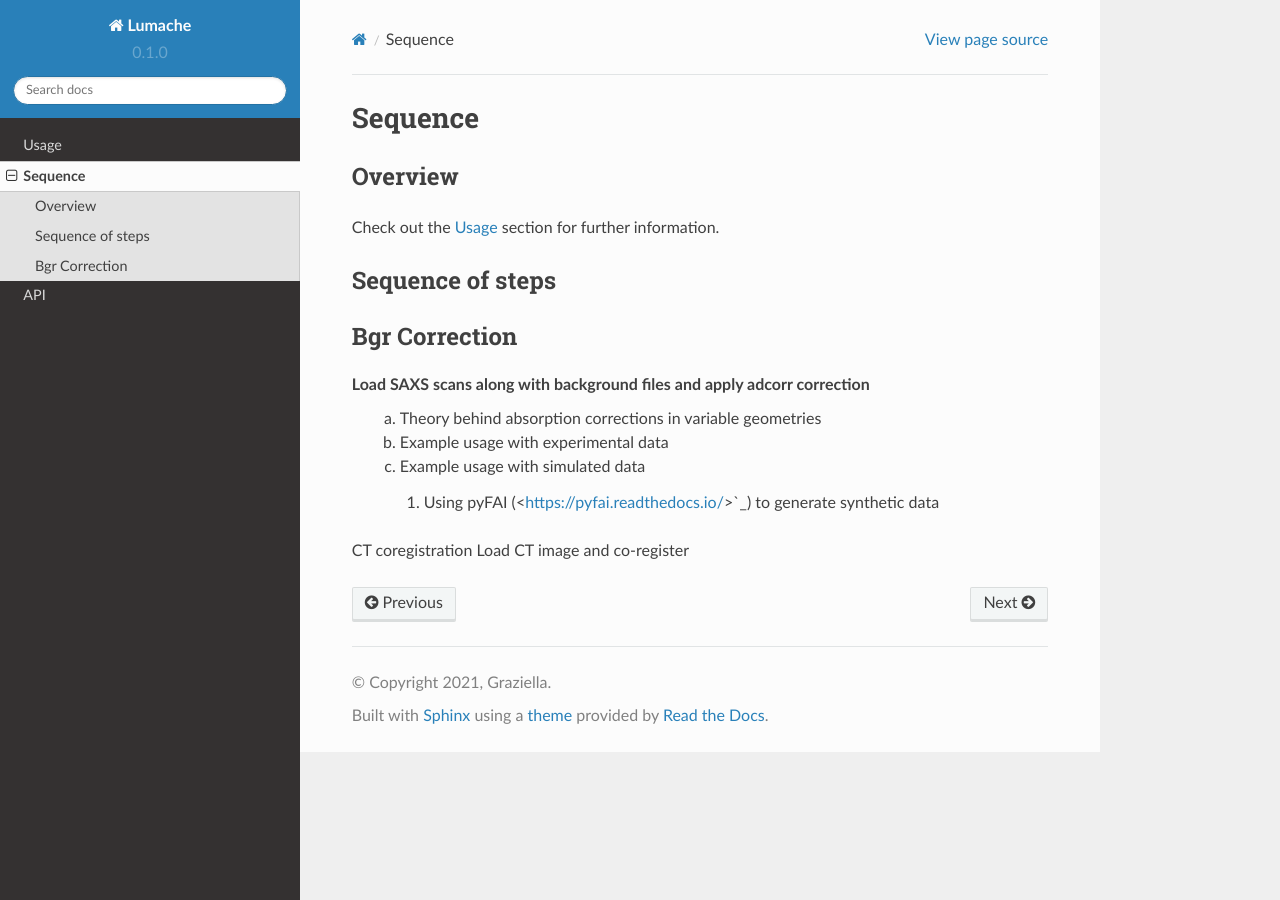
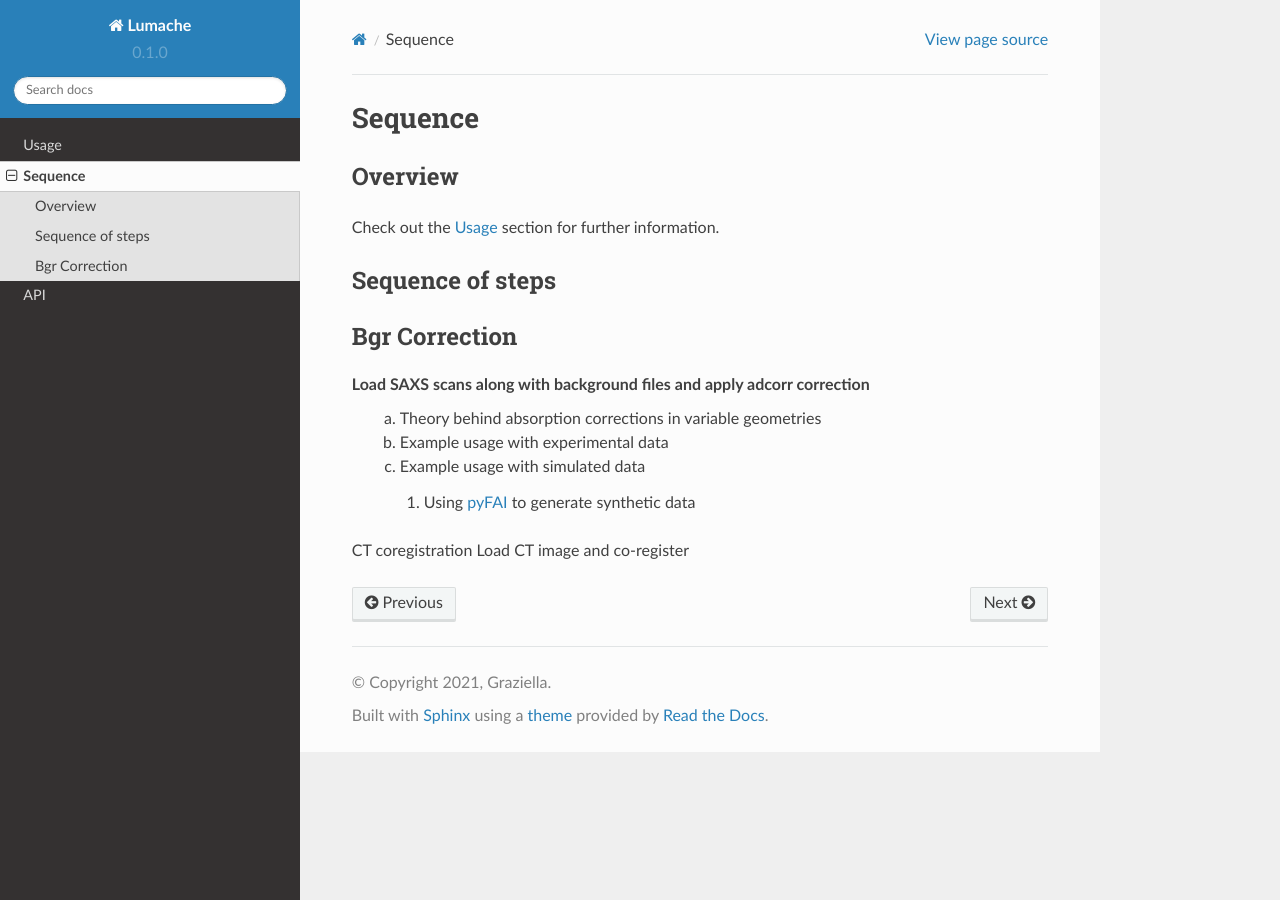
Before and after one commit to himadri111/saxs-docs-tutorial, a Sphinx documentation site: the page built from docs/source/sequence.rst, in a window 1280 px wide. Built offline with Sphinx 7.4.7 and the Read the Docs theme 2.0.0, drawn with Linux system fonts in a browser that asks for light colours.

Commit message:
Update sequence.rst

```diff
--- a/docs/source/sequence.rst
+++ b/docs/source/sequence.rst
@@ -16,7 +16,7 @@ Load SAXS scans along with background files and apply adcorr correction
   a. Theory behind absorption corrections in variable geometries
   b. Example usage with experimental data
   c. Example usage with simulated data
-    i. Using pyFAI (<https://pyfai.readthedocs.io/>`_) to generate synthetic data
+    i. Using `pyFAI <https://pyfai.readthedocs.io/>`_ to generate synthetic data
 .. _ctcoreg:
 CT coregistration
 Load CT image and co-register
```
